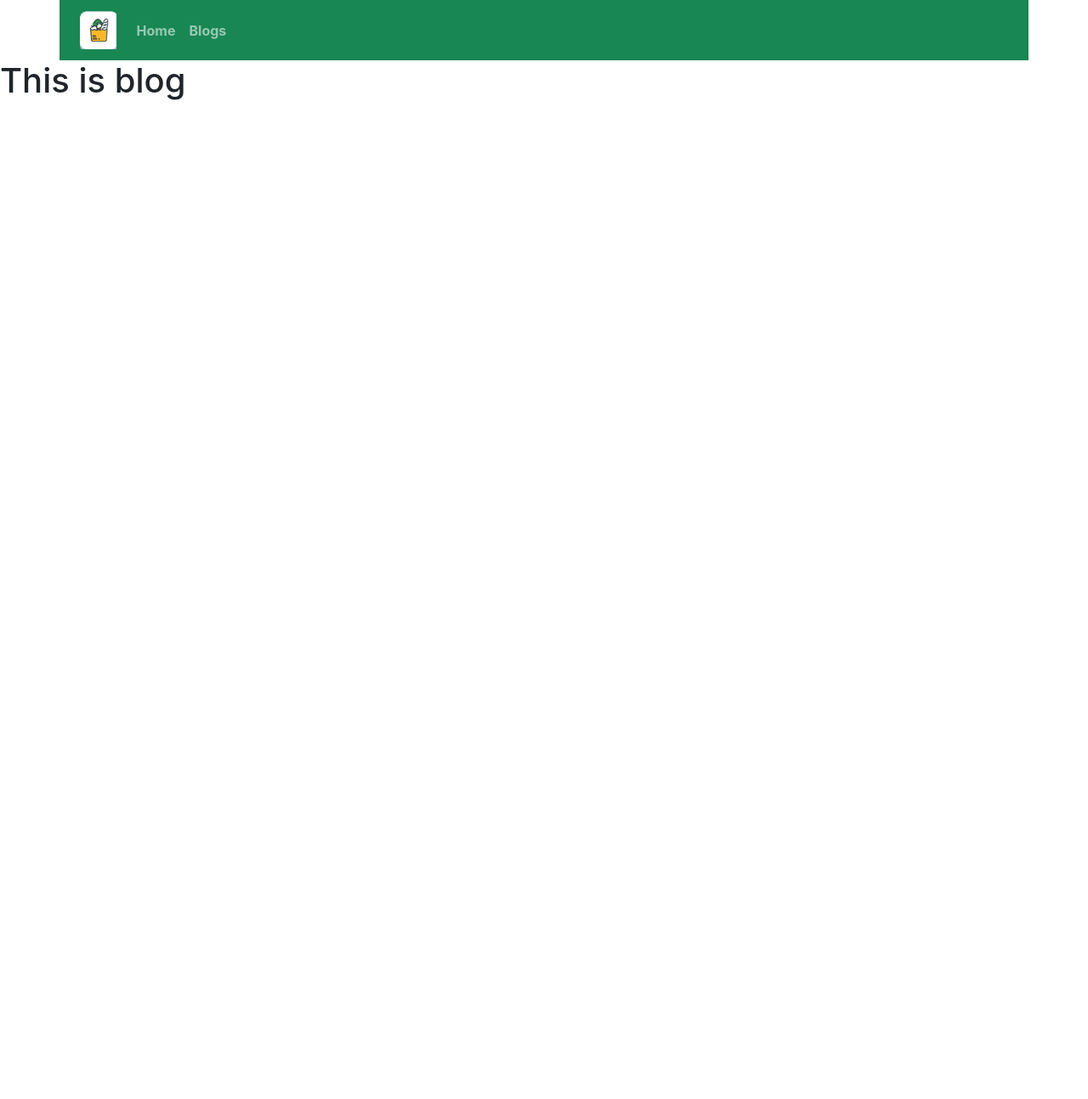
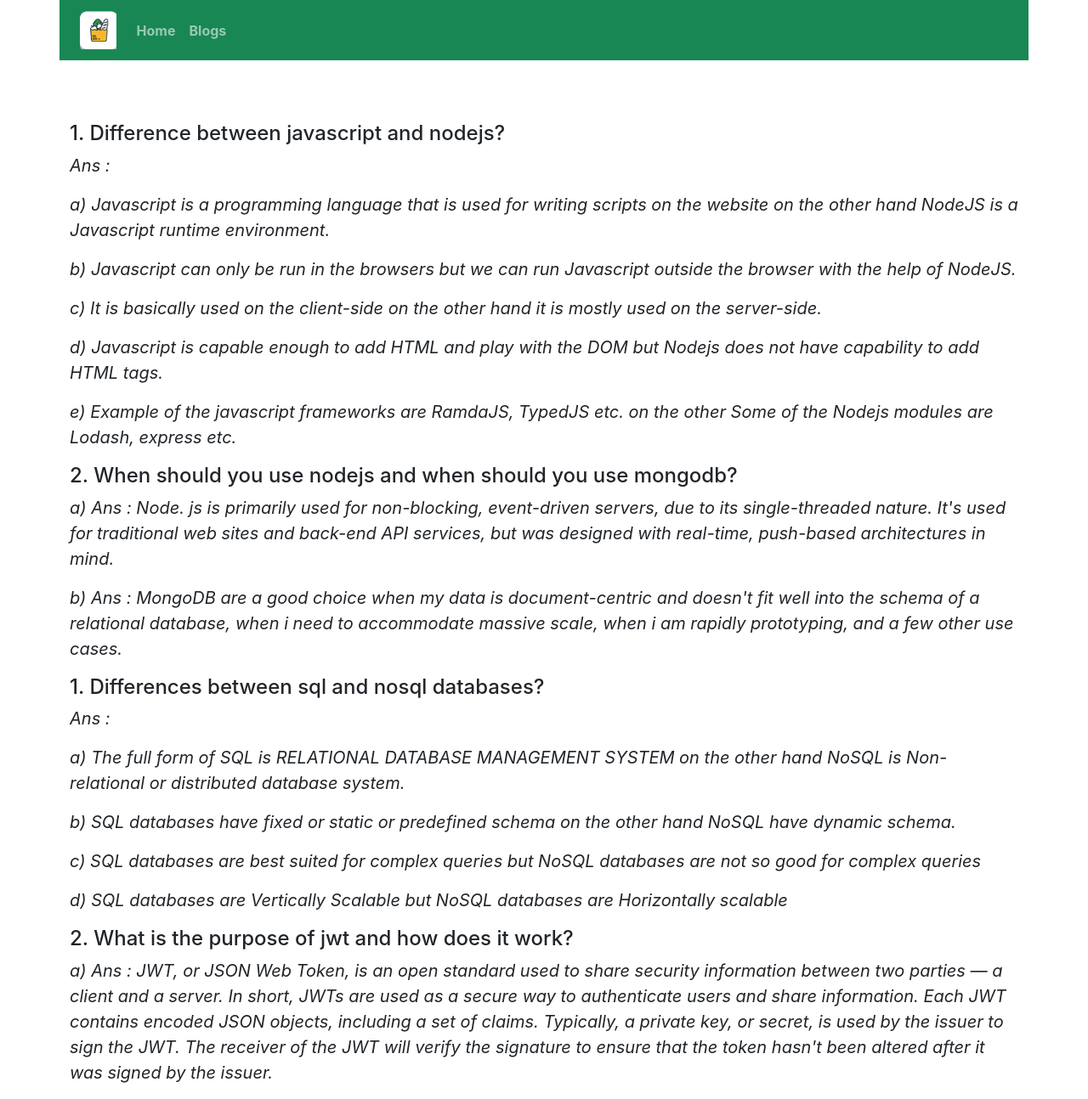
Before and after one commit to jrtanmoy/warehouse-management-clint-site, a React (Create React App) app: page /blogs in a window 1280 px wide. Shown: the whole page at 85% size. Before the commit the page ends 800 px from the top, so only its background shows below. Built offline with nearby package versions, Linux system fonts and the light colour scheme.

Commit message:
Blogs section completed

```diff
--- a/src/components/Blogs/Blogs.js
+++ b/src/components/Blogs/Blogs.js
@@ -2,8 +2,34 @@
 
 const Blogs = () => {
     return (
-        <div>
-            <h1>This is blog</h1>
+        <div className='container mt-5 pt-4'>
+            <div>
+                <h4>1. Difference between javascript and nodejs?</h4>
+                <p className='fs-5 fst-italic'>Ans :</p>
+                <p className='fs-5 fst-italic'>a) Javascript is a programming language that is used for writing scripts on the website on the other hand NodeJS is a Javascript runtime environment.</p>
+                <p className='fs-5 fst-italic'>b) Javascript can only be run in the browsers but we can run Javascript outside the browser with the help of NodeJS.</p>
+                <p className='fs-5 fst-italic'>c) It is basically used on the client-side on the other hand it is mostly used on the server-side.</p>
+                <p className='fs-5 fst-italic'>d) Javascript is capable enough to add HTML and play with the DOM but Nodejs does not have capability to add HTML tags.</p>
+                <p className='fs-5 fst-italic'>e) Example of the javascript frameworks are RamdaJS, TypedJS etc. on the other Some of the Nodejs modules are Lodash, express etc.</p>
+            </div>
+            <div>
+                <h4>2. When should you use nodejs and when should you use mongodb?</h4>
+                <p className='fs-5 fst-italic'>a) Ans : Node. js is primarily used for non-blocking, event-driven servers, due to its single-threaded nature. It's used for traditional web sites and back-end API services, but was designed with real-time, push-based architectures in mind.</p>
+                <p className='fs-5 fst-italic'>b) Ans : MongoDB are a good choice when my data is document-centric and doesn't fit well into the schema of a relational database, when i need to accommodate massive scale, when i am rapidly prototyping, and a few other use cases.</p>
+            </div>
+            <div>
+                <h4>1. Differences between sql and nosql databases?</h4>
+                <p className='fs-5 fst-italic'>Ans :</p>
+                <p className='fs-5 fst-italic'>a) The full form of SQL is RELATIONAL DATABASE MANAGEMENT SYSTEM on the other hand NoSQL is Non-relational or distributed database system.</p>
+                <p className='fs-5 fst-italic'>b) SQL databases have fixed or static or predefined schema on the other hand NoSQL have dynamic schema.</p>
+                <p className='fs-5 fst-italic'>c) SQL databases are best suited for complex queries but NoSQL databases are not so good for complex queries</p>
+                <p className='fs-5 fst-italic'>d) SQL databases are Vertically Scalable but NoSQL databases are Horizontally scalable</p>
+            </div>
+            <div>
+                <h4>2. What is the purpose of jwt and how does it work?</h4>
+                <p className='fs-5 fst-italic'>a) Ans : JWT, or JSON Web Token, is an open standard used to share security information between two parties — a client and a server. In short, JWTs are used as a secure way to authenticate users and share information. Each JWT contains encoded JSON objects, including a set of claims. Typically, a private key, or secret, is used by the issuer to sign the JWT. The receiver of the JWT will verify the signature to ensure that the token hasn't been altered after it was signed by the issuer.</p>
+            </div>
+
         </div>
     );
 };
```
